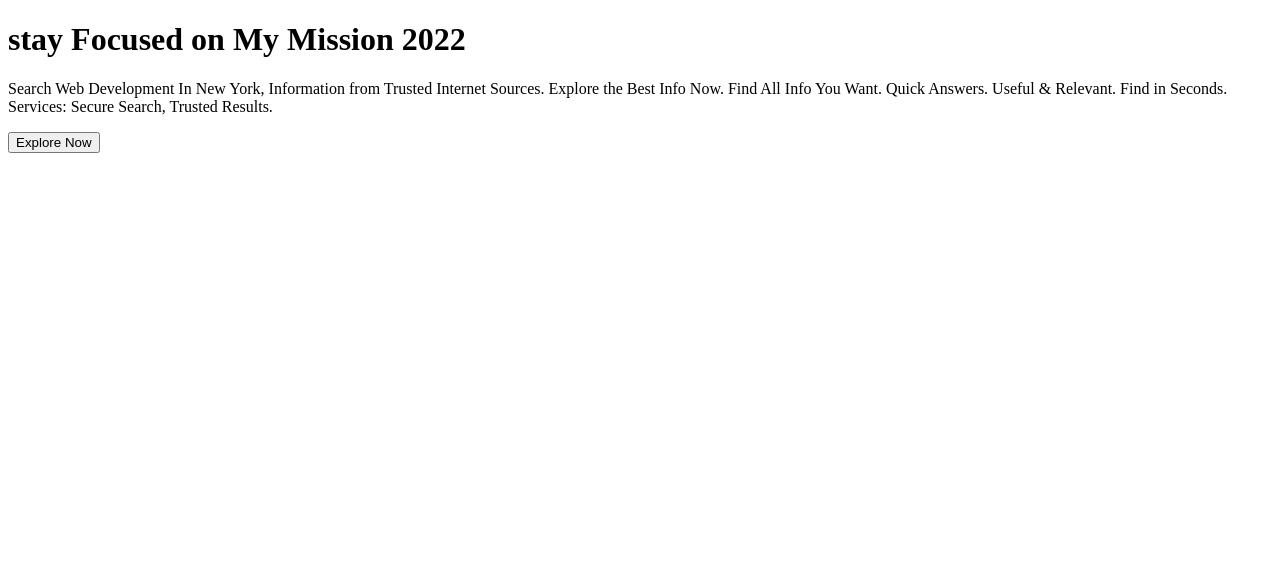
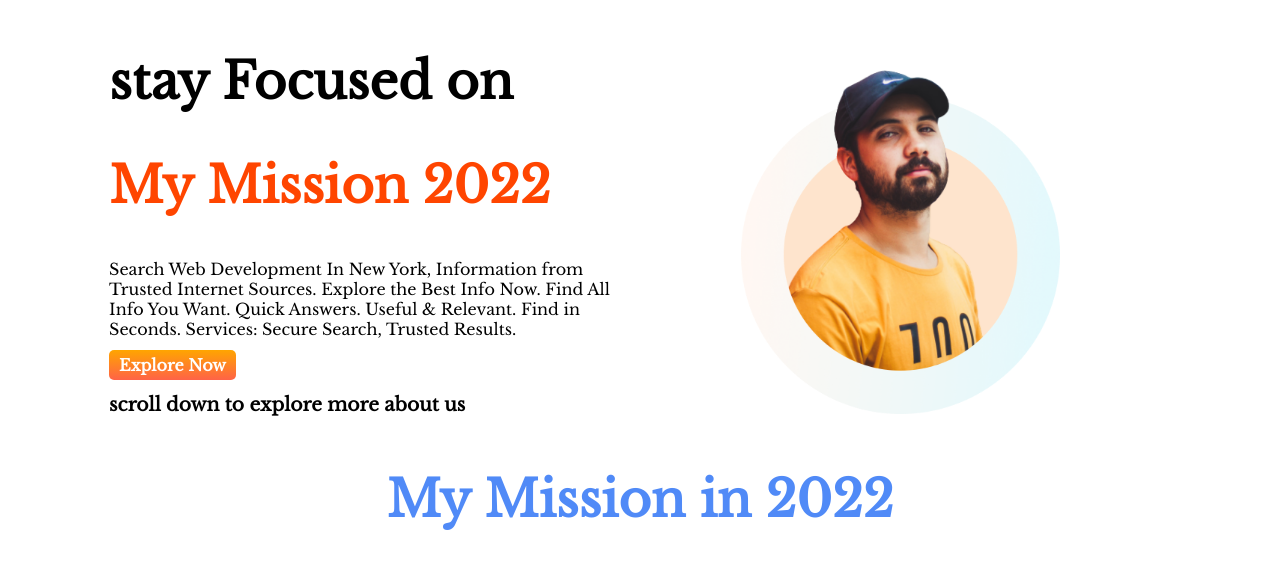
Before and after one commit to Waheedulislam/assignment, a plain HTML site: page index.html in a window 1280 px wide. Drawn offline with nearby package versions, Linux system fonts and the light colour scheme.

Commit message:
first committ

```diff
--- a/index.html
+++ b/index.html
@@ -6,15 +6,34 @@
     <meta http-equiv="X-UA-Compatible" content="IE=edge">
     <meta name="viewport" content="width=device-width, initial-scale=1.0">
     <title>Waheedul Development</title>
+    <link rel="preconnect" href="https://fonts.googleapis.com">
+    <link rel="preconnect" href="https://fonts.gstatic.com" crossorigin>
+    <link href="https://fonts.googleapis.com/css2?family=Libre+Baskerville&display=swap" rel="stylesheet">
     <link rel="stylesheet" href="style.css">
 </head>
 
 <body>
-    <h1>stay Focused on My Mission 2022</h1>
-    <p>Search Web Development In New York, Information from Trusted Internet Sources. Explore the Best Info Now. Find
-        All Info You Want. Quick Answers. Useful & Relevant. Find in Seconds. Services: Secure Search, Trusted Results.
-    </p>
-    <button>Explore Now</button>
+    <section>
+        <div class="first-width">
+            <h1>stay Focused on </h1>
+            <h1 class="orangered-color">My Mission 2022</h1>
+            <p>Search Web Development In New York, Information from Trusted Internet Sources. Explore the Best Info Now.
+                Find
+                All Info You Want. Quick Answers. Useful & Relevant. Find in Seconds. Services: Secure Search, Trusted
+                Results.
+            </p>
+            <a class="link-button" target="_blank" thref="">Explore Now</a>
+            <h3>scroll down to explore more about us</h3>
+        </div>
+        <div class="first-width">
+            <img src="./images/person/person-2.png" alt="">
+        </div>
+    </section>
+
+    <header>
+        <h1 class="title">My Mission in 2022</h1>
+    </header>
+
 </body>
 
 </html>
--- a/style.css
+++ b/style.css
@@ -0,0 +1,31 @@
+body{
+    font-family: 'Libre Baskerville', serif;
+}
+h1{
+    font-size: 50px;
+}
+.orangered-color{
+    color: orangered;
+}
+section{
+    display: flex;
+}
+.first-width{
+    width: 50%;
+    padding-left: 8%;
+}
+.first-width img{
+    width: 60%;
+}
+.link-button{
+    text-decoration: none;
+    background-image: linear-gradient( orange,tomato );
+    padding: 5px 10px;
+    color: white;
+    font-weight: 700;
+    border-radius: 5px;
+}
+.title{
+    color:rgb(80, 138, 247);
+    text-align: center;
+}
```
Also changed, not shown: images/illustrators/illustrator-1.png (added), images/illustrators/illustrator-2.png (added), images/illustrators/illustrator-3.png (added), images/person/person-0.png (added), images/person/person-1.png (added), images/person/person-2.png (added), images/person/person-3.png (added), images/person/person-4.png (added), images/person/person-5.png (added), images/pictures/app.png (added), 2 other files.
